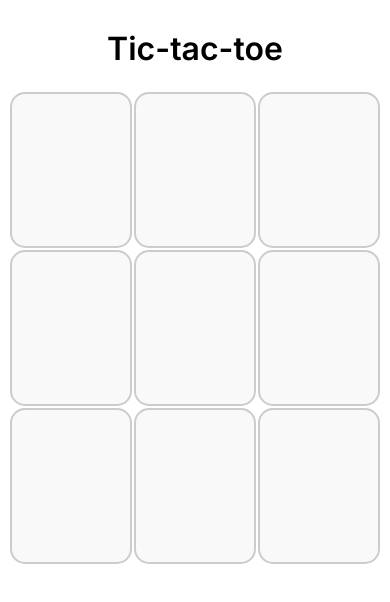
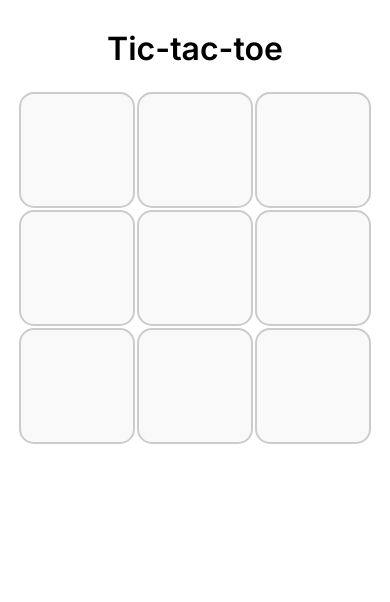
Before and after one commit to Leont1cov/tic-tac-toe-game, a React (Vite) app: page / in a window 390 px wide. Shown: the top 602 px of the page. Built offline with nearby package versions, Linux system fonts and the light colour scheme.

Commit message:
style: make table responsive

```diff
--- a/src/assets/components/Table/table.css
+++ b/src/assets/components/Table/table.css
@@ -10,6 +10,20 @@
     background-color: #f9f9f9;
 }
 
+@media (max-width: 530px) {
+    .td {
+        width: 120px;
+        height: 120px;
+    }
+}
+
+@media (max-width: 480px) {
+    .td {
+        width: 110px;
+        height: 110px;
+    }
+}
+
 .td:hover {
     transform: scale(1.05);
     background-color: #f1f1f1;
```
